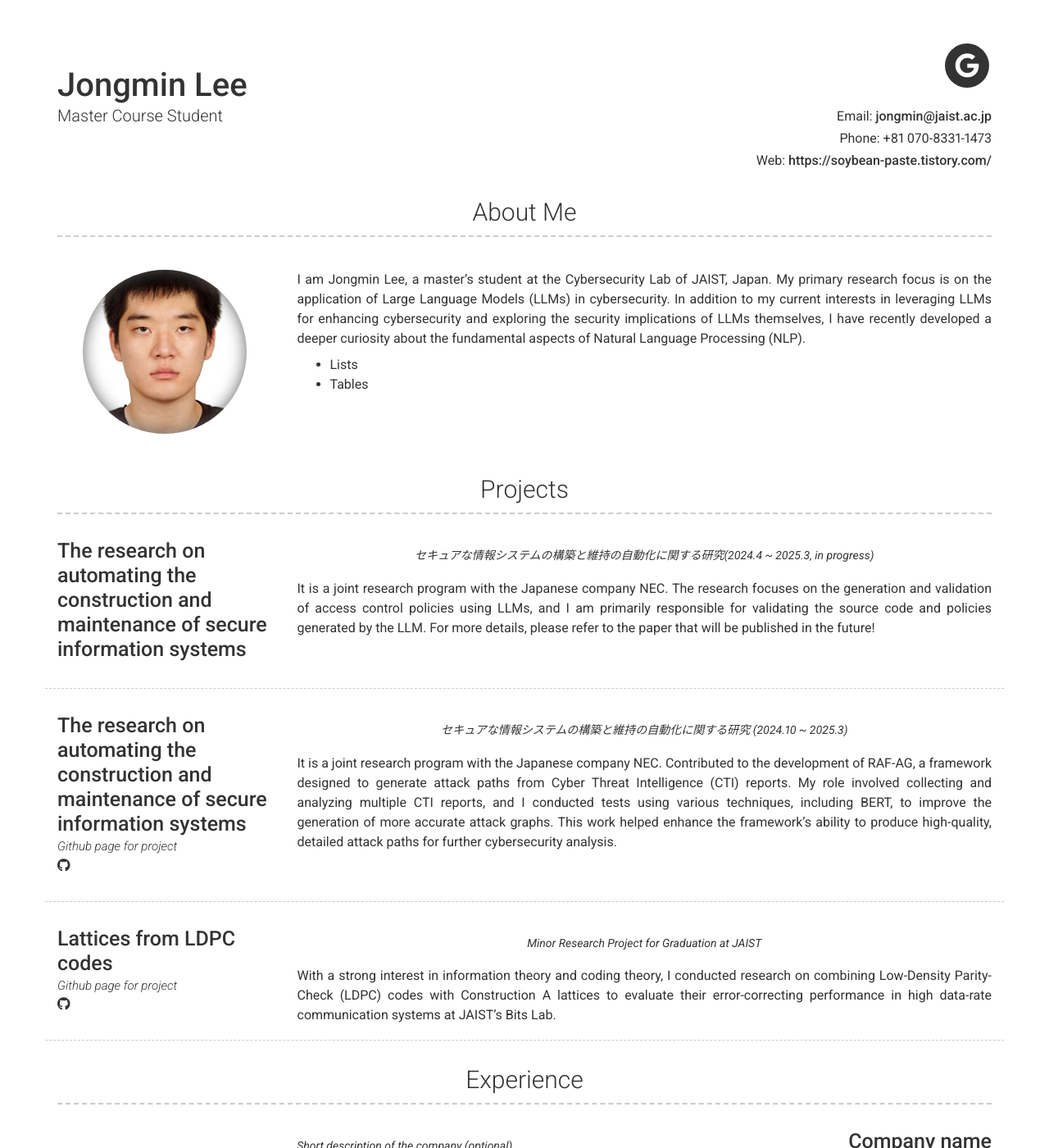
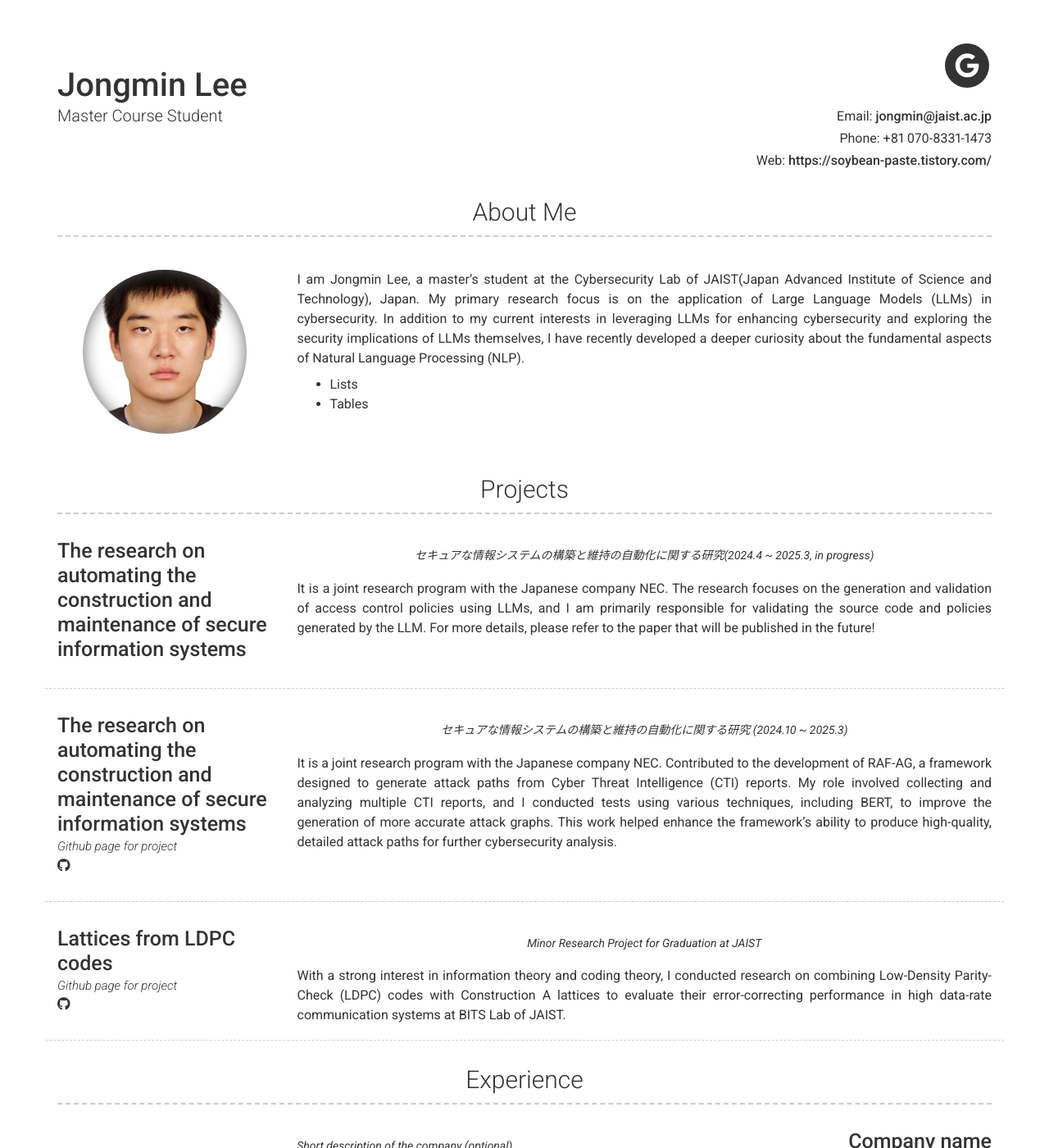
Before and after one commit to strike137/strike137.github.io, a Jekyll site: the page built from index.md, in a window 1280 px wide and 1400 px high. Shown: the whole window at 82% size. Built offline with Jekyll 4.4.1, drawn with Linux system fonts in a browser that asks for light colours; nearby versions of some CDN libraries; some of the changed lines change nothing that is shown.

Commit message:
Update _config.yml

```diff
--- a/_config.yml
+++ b/_config.yml
@@ -35,7 +35,7 @@
 # about_title: About Me (Use this to override about section title)
 about_profile_image: /images/profile.jpg
 about_content: | # this will include new lines to allow paragraphs
-  I am Jongmin Lee, a master's student at the Cybersecurity Lab of JAIST, Japan. My primary research focus is on the application of Large Language Models (LLMs) in cybersecurity. In addition to my current interests in leveraging LLMs for enhancing cybersecurity and exploring the security implications of LLMs themselves, I have recently developed a deeper curiosity about the fundamental aspects of Natural Language Processing (NLP).
+  I am Jongmin Lee, a master's student at the Cybersecurity Lab of JAIST(Japan Advanced Institute of Science and Technology), Japan. My primary research focus is on the application of Large Language Models (LLMs) in cybersecurity. In addition to my current interests in leveraging LLMs for enhancing cybersecurity and exploring the security implications of LLMs themselves, I have recently developed a deeper curiosity about the fundamental aspects of Natural Language Processing (NLP).
     - Lists
     - Tables
 
@@ -80,9 +80,32 @@
         quote: >
          Minor Research Project for Graduation at JAIST
         description: |
-          With a strong interest in information theory and coding theory, I conducted research on combining Low-Density Parity-Check (LDPC) codes with Construction A lattices to evaluate their error-correcting performance in high data-rate communication systems at JAIST's Bits Lab.
+          With a strong interest in information theory and coding theory, I conducted research on combining Low-Density Parity-Check (LDPC) codes with Construction A lattices to evaluate their error-correcting performance in high data-rate communication systems at BITS Lab of JAIST.
 
   - title: Experience
+    layout: list
+    content:
+      - layout: right
+        title: Research Assistant
+        sub_title: JAIST
+        caption: Octomber 2024 - present
+        quote: >
+
+        description: | # this will include new lines to allow paragraphs
+          I am working as a research assistant at the Cybersecurity Lab at JAIST!
+
+    layout: list
+    content:
+      - layout: right
+        title: Company name
+        sub_title: Job title
+        caption: Date Range (eg. November 2016 - present)
+        link: Link to company (optional)
+        quote: >
+          Short description of the company (optional)
+        description: | # this will include new lines to allow paragraphs
+          Description of role
+
     layout: list
     content:
       - layout: right
```
